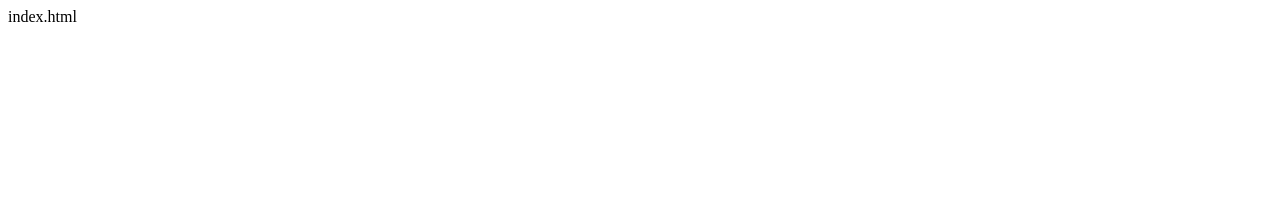
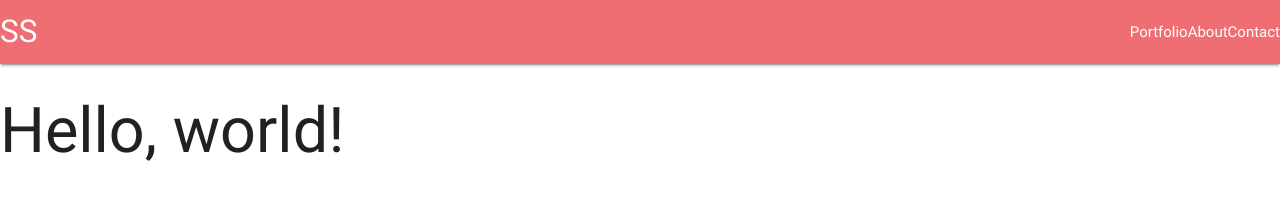
Before and after one commit to seancswanson/seanthaswan.github.io, a plain HTML site: page index.html in a window 1280 px wide. Drawn offline with nearby package versions, Linux system fonts and the light colour scheme.

Commit message:
added nav

```diff
--- a/index.html
+++ b/index.html
@@ -1 +1,32 @@
-index.html
+<!DOCTYPE html>
+<html>
+<head>
+	<meta charset="utf-8">
+	<meta http-equiv="X-UA-Compatible" content="IE=edge">
+	<title>Sean Swanson</title>
+	<link rel="stylesheet" href="https://cdnjs.cloudflare.com/ajax/libs/materialize/0.100.2/css/materialize.min.css">
+	<link rel="stylesheet" href="\">
+</head>
+<body>
+<!-- BEGIN NAV -->
+<div class="navbar-fixed">
+<nav>
+  <div class="nav-wrapper">
+    <a href="seancswanson.com" class="brand-logo">SS</a>
+    <a href="#" data-activates="mobile-demo" class="button-collapse"><i class="material-icons">menu</i></a>
+    <ul id="nav-mobile" class="right hide-on-med-and-down">
+    <li><a href="#"></a>Portfolio</li>
+    <li><a href="#"></a>About</li>
+    <li><a href="#"></a>Contact</li>
+    </ul>
+  </div>
+</nav>
+</div>
+<!-- END NAV -->
+
+<!-- BEGIN LANDING -->
+<h1> Hello, world! </h1>
+<!-- END LANDING -->
+<script src="https://cdnjs.cloudflare.com/ajax/libs/materialize/0.100.2/js/materialize.min.js"></script>
+</body>
+</html>
--- /dev/null
+++ b/js/script.js
@@ -0,0 +1 @@
+script.js
```
Also changed, not shown: css/style.css (added).
